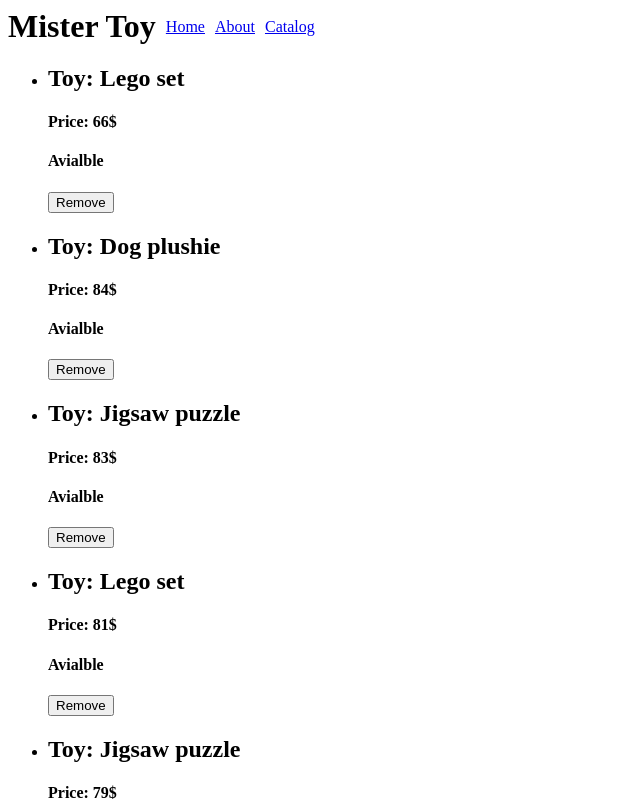
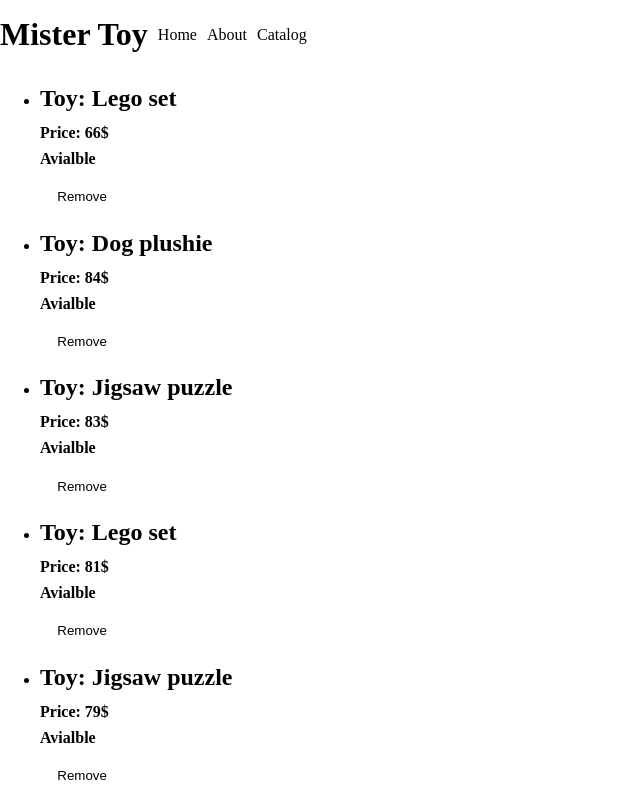
Before and after one commit to DrorGaon/MisterToy---frontend, a React (Vite) app: page / in a window 1280 px wide. Shown: the top 801 px of the page, without its empty margins (0-640 px from the left). Built offline with nearby package versions, Linux system fonts and the light colour scheme.

Commit message:
Add styling

```diff
--- /dev/null
+++ b/src/assets/style/base/base.css
@@ -0,0 +1,40 @@
+*,
+*::after,
+*::before {
+    box-sizing: border-box;
+}
+
+body {
+    margin: 0;
+}
+
+h1,
+h2,
+h3,
+h4,
+h5,
+h6 {
+    margin: 0.5em 0 0.5em;
+}
+
+p {
+    margin: 0 0 1em;
+}
+
+a {
+    text-decoration: none;
+    color: unset;
+    cursor: pointer;
+}
+
+img,
+embed,
+video,
+object {
+    max-width: 100%;
+    display: block;
+}
+
+.debug * {
+    outline: 1px solid gold;
+}
--- /dev/null
+++ b/src/assets/style/base/forms.css
@@ -0,0 +1,19 @@
+button, .btn {
+    cursor: pointer;
+    background-color: var(--clr2bg);
+    margin: 0.5em;
+    border: 0;
+    padding: 0.5em 0.8em;
+    border-radius: 4px;
+}
+
+button:hover, .btn:hover {
+    background-color: var(--clr2);
+    color: white;
+    transition: 0.3s;
+}
+
+input:focus {
+    background-color: var(--clr1bg);
+    transition: background-color 1s;
+}
--- a/src/assets/style/cmps/AppHeader.css
+++ b/src/assets/style/cmps/AppHeader.css
@@ -6,7 +6,6 @@
 
 .app-header h1{
     font-size: 32px;
-    margin: 0;
 }
 
 .app-header nav {
--- a/src/assets/style/main.css
+++ b/src/assets/style/main.css
@@ -1 +1,9 @@
+/* base */
+@import "base/base.css";
+@import "base/forms.css";
+
+/* cmps */
 @import "cmps/AppHeader.css";
+
+/* setup */
+@import "setup/vars.css";
--- /dev/null
+++ b/src/assets/style/setup/vars.css
@@ -0,0 +1,3 @@
+:root {
+    --place-holder: 0;
+}
```
